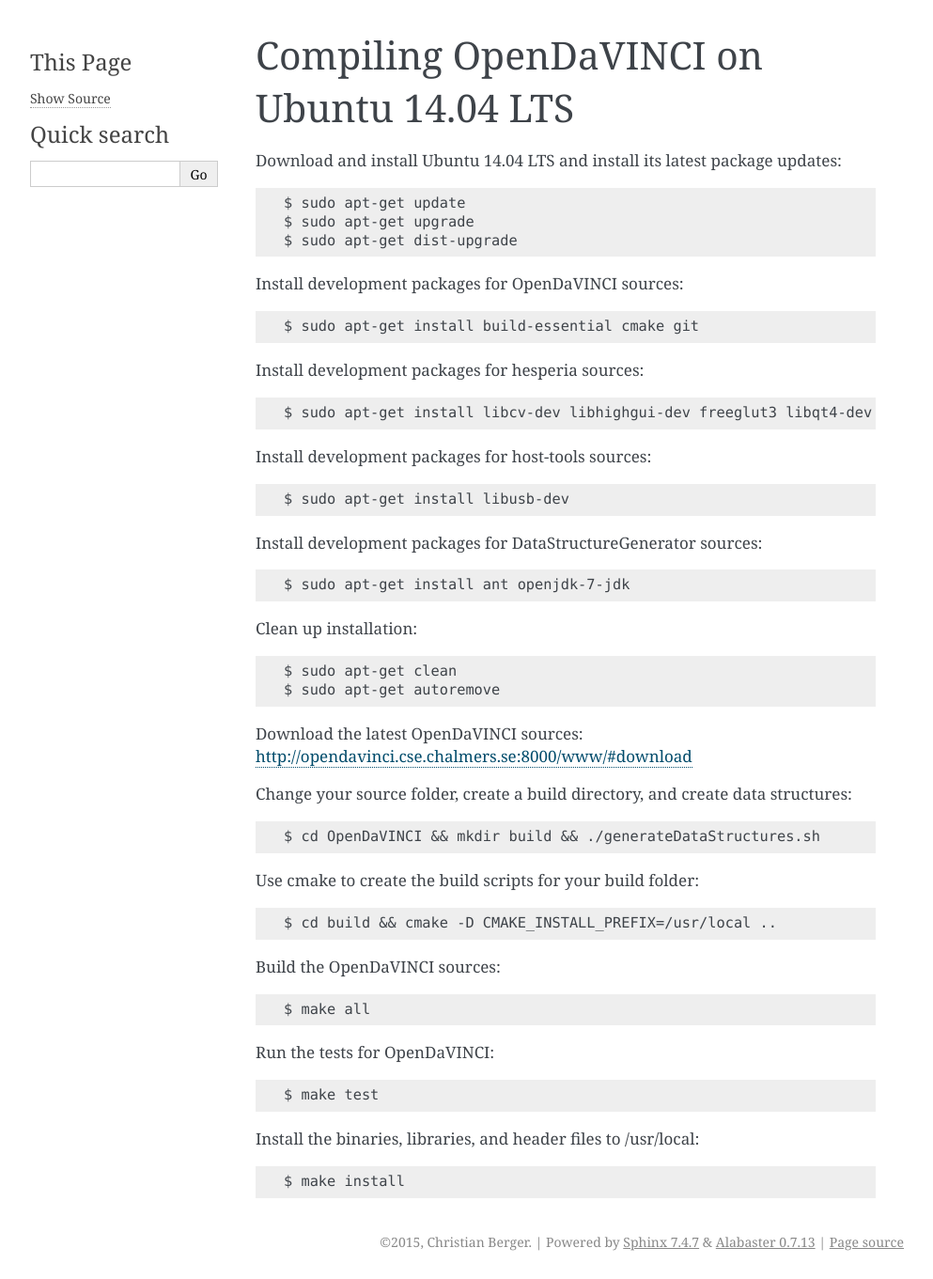
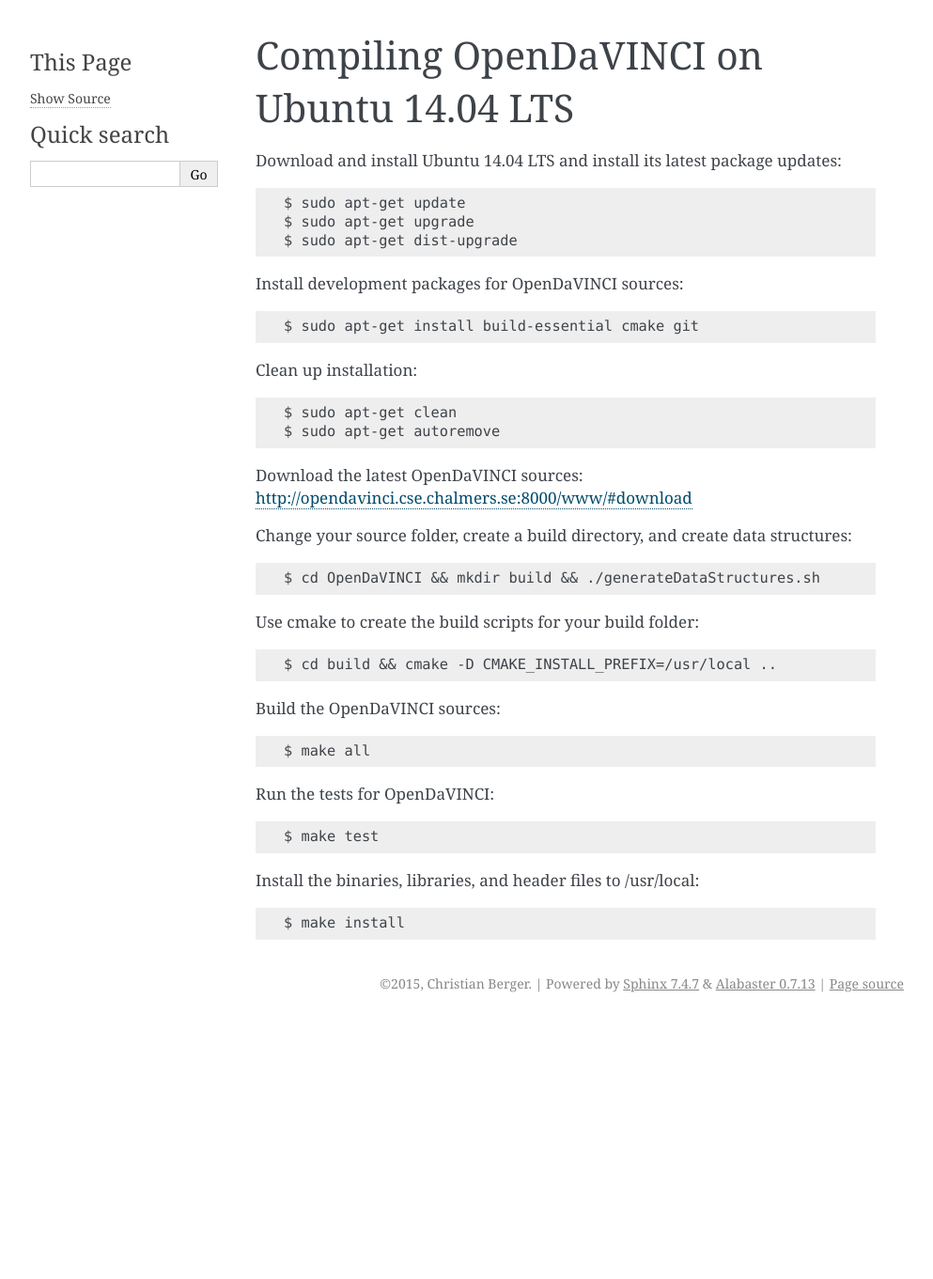
Before and after one commit to se-research/OpenDaVINCI, a Sphinx documentation site: the page built from docs/installation.ubuntu-14.04.rst, in a window 1280 px wide. Shown: the whole page at 94% size, without its empty margins (148-1141 px from the left). Built offline with Sphinx 7.4.7, drawn with Linux system fonts in a browser that asks for light colours; after the commit the page ends 1086 px from its top, so only the background shows below that.

Commit message:
* Comment hesperia for now

```diff
--- a/docs/installation.ubuntu-14.04.rst
+++ b/docs/installation.ubuntu-14.04.rst
@@ -11,15 +11,15 @@
 
    $ sudo apt-get install build-essential cmake git
 
-Install development packages for hesperia sources::
+.. Install development packages for hesperia sources::
 
    $ sudo apt-get install libcv-dev libhighgui-dev freeglut3 libqt4-dev libqwt5-qt4-dev libqwt5-qt4 libqt4-opengl-dev freeglut3-dev qt4-dev-tools libboost-dev libopencv-photo-dev libopencv-contrib-dev
 
-Install development packages for host-tools sources::
+.. Install development packages for host-tools sources::
 
    $ sudo apt-get install libusb-dev
 
-Install development packages for DataStructureGenerator sources::
+.. Install development packages for DataStructureGenerator sources::
 
    $ sudo apt-get install ant openjdk-7-jdk
 
```
